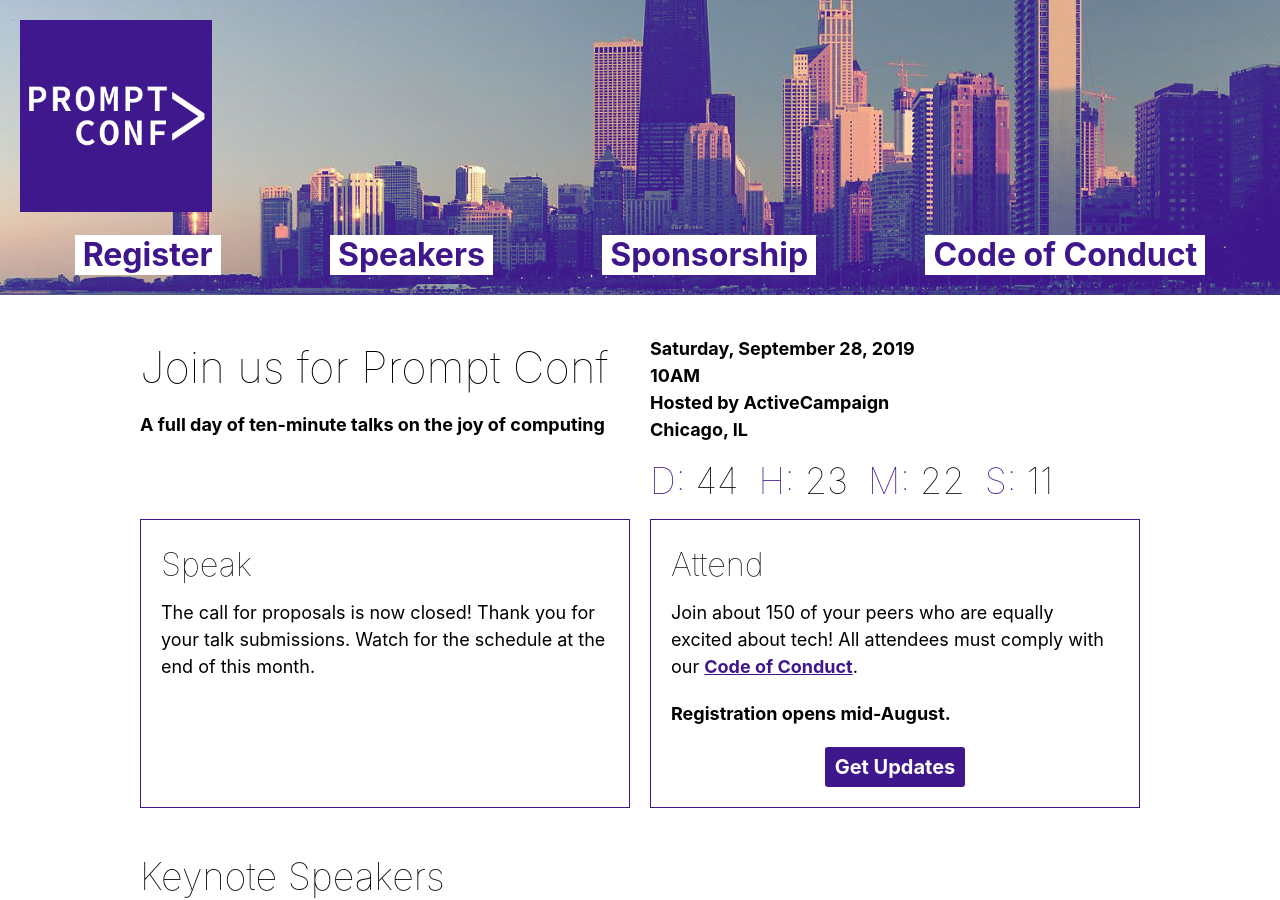
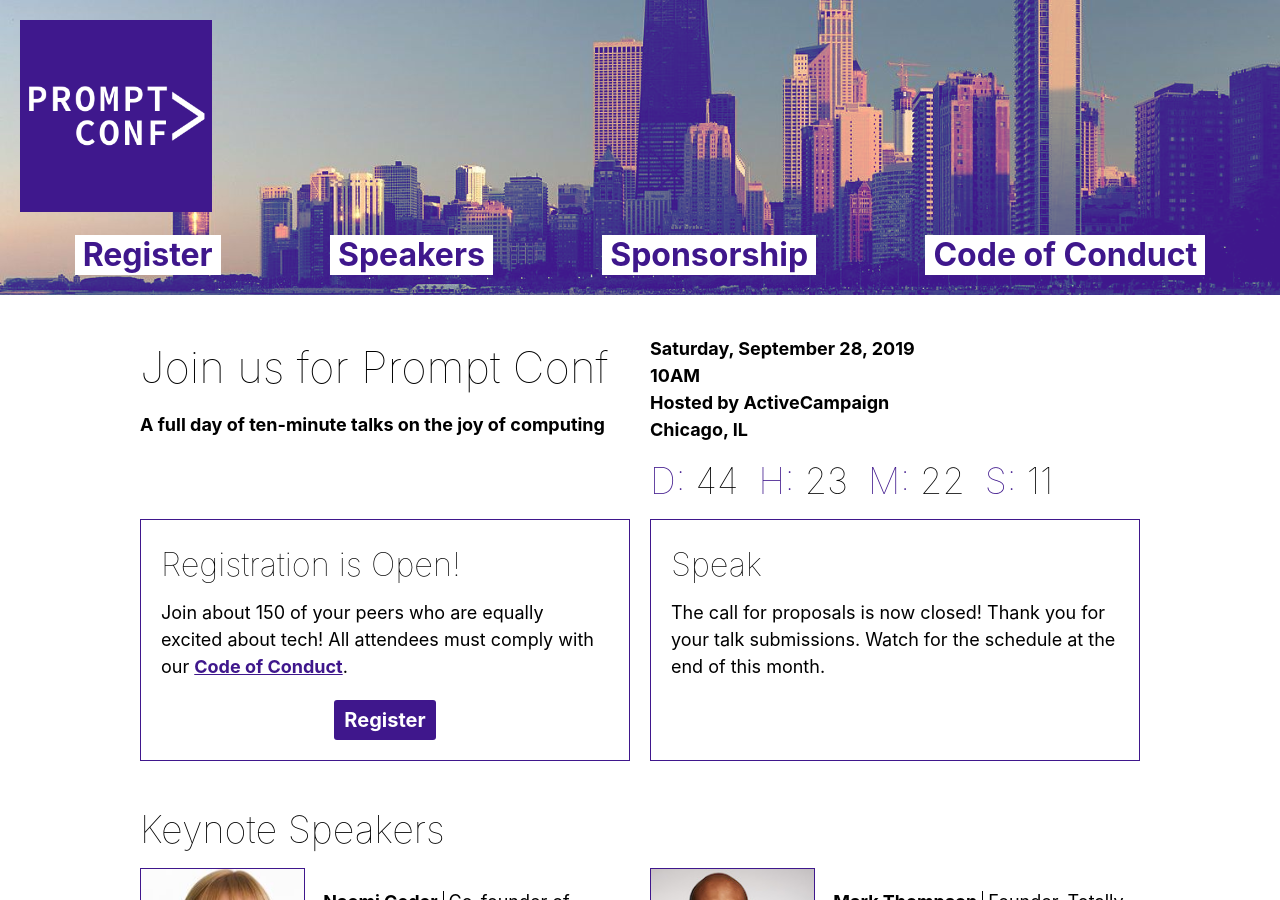
Before and after one commit to promptconf/promptconf.github.io, a Jekyll site: the page built from index.html, in a window 1280 px wide and 900 px high. Built offline with Jekyll 4.4.1, drawn with Linux system fonts in a browser that asks for light colours; nearby versions of some CDN libraries; some web fonts are replaced; comment, search, counter and statistics services are not loaded.

Commit message:
add registration to info section

```diff
--- a/_includes/home/conference_info.html
+++ b/_includes/home/conference_info.html
@@ -25,6 +25,17 @@
         </div>
     </div>
 
+
+    <div class='conference-info__cta'>
+        <div class='conference-info__cta__content'>
+            <h2 class='conference-info__cta__heading'>Registration is Open!</h2>
+            <p>Join about 150 of your peers who are equally excited about tech! All attendees must comply with our <a href={{ site.baseurl }}{{ '/conduct/' }}>Code of Conduct</a>.</p>
+        </div>
+        <div class='conference-info__cta__button-wrap'>
+            <a class='button gtm-cta' href='https://ti.to/prompt-conf/2019'>Register</a>
+        </div>
+    </div>
+
     <div class='conference-info__cta'>
         <div class='conference-info__cta__content'>
             <h2 class='conference-info__cta__heading'>Speak</h2>
@@ -32,15 +43,4 @@
         </div>
     </div>
 
-    <div class='conference-info__cta'>
-        <div class='conference-info__cta__content'>
-            <h2 class='conference-info__cta__heading'>Attend</h2>
-            <p>Join about 150 of your peers who are equally excited about tech! All attendees must comply with our <a href={{ site.baseurl }}{{ '/conduct/' }}>Code of Conduct</a>.</p>
-            <p><strong>Registration opens mid-August.</strong></p>
-        </div>
-        <div class='conference-info__cta__button-wrap'>
-            <a class='button gtm-cta' href='#email'>Get Updates</a>
-        </div>
-    </div>
-
 </div>
```
